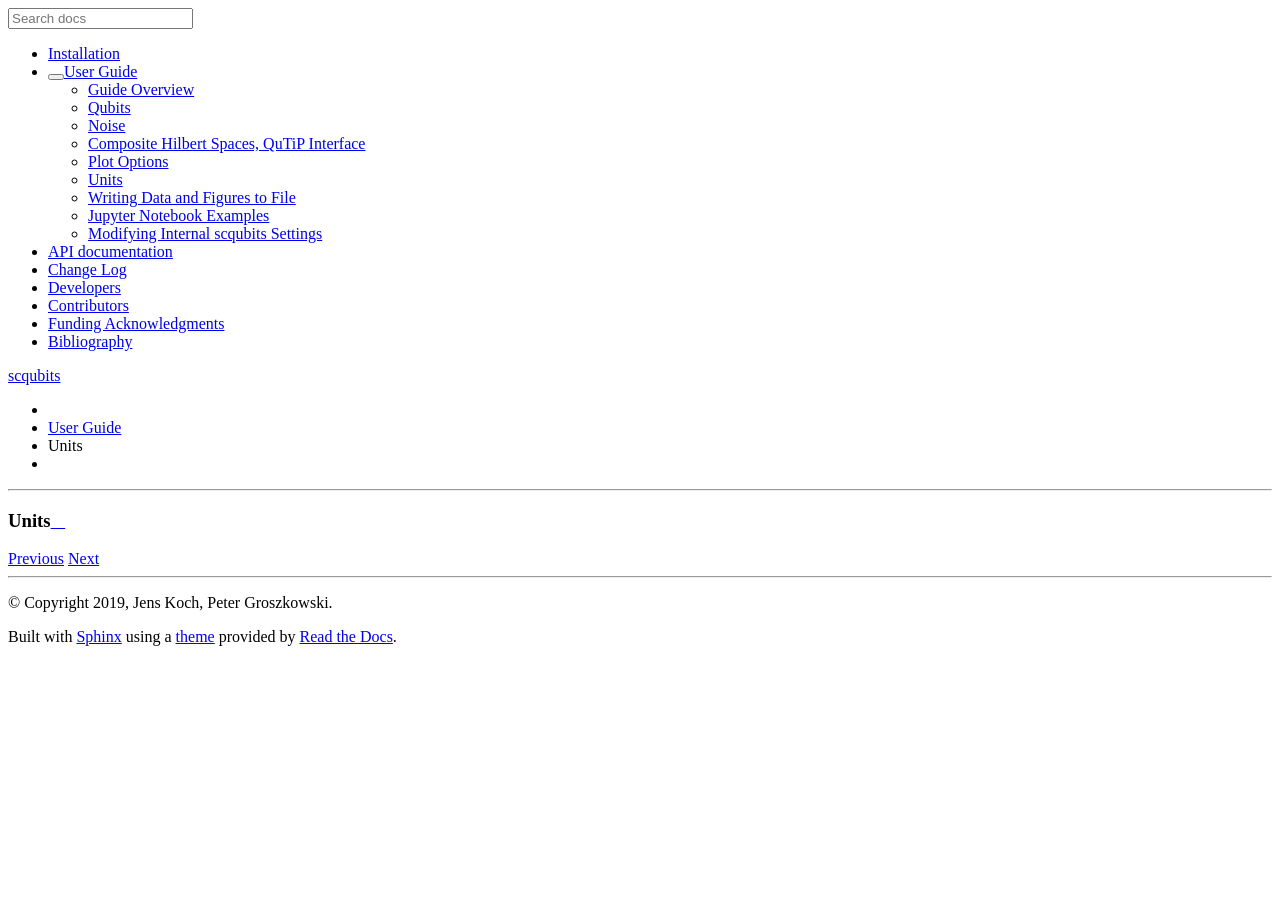
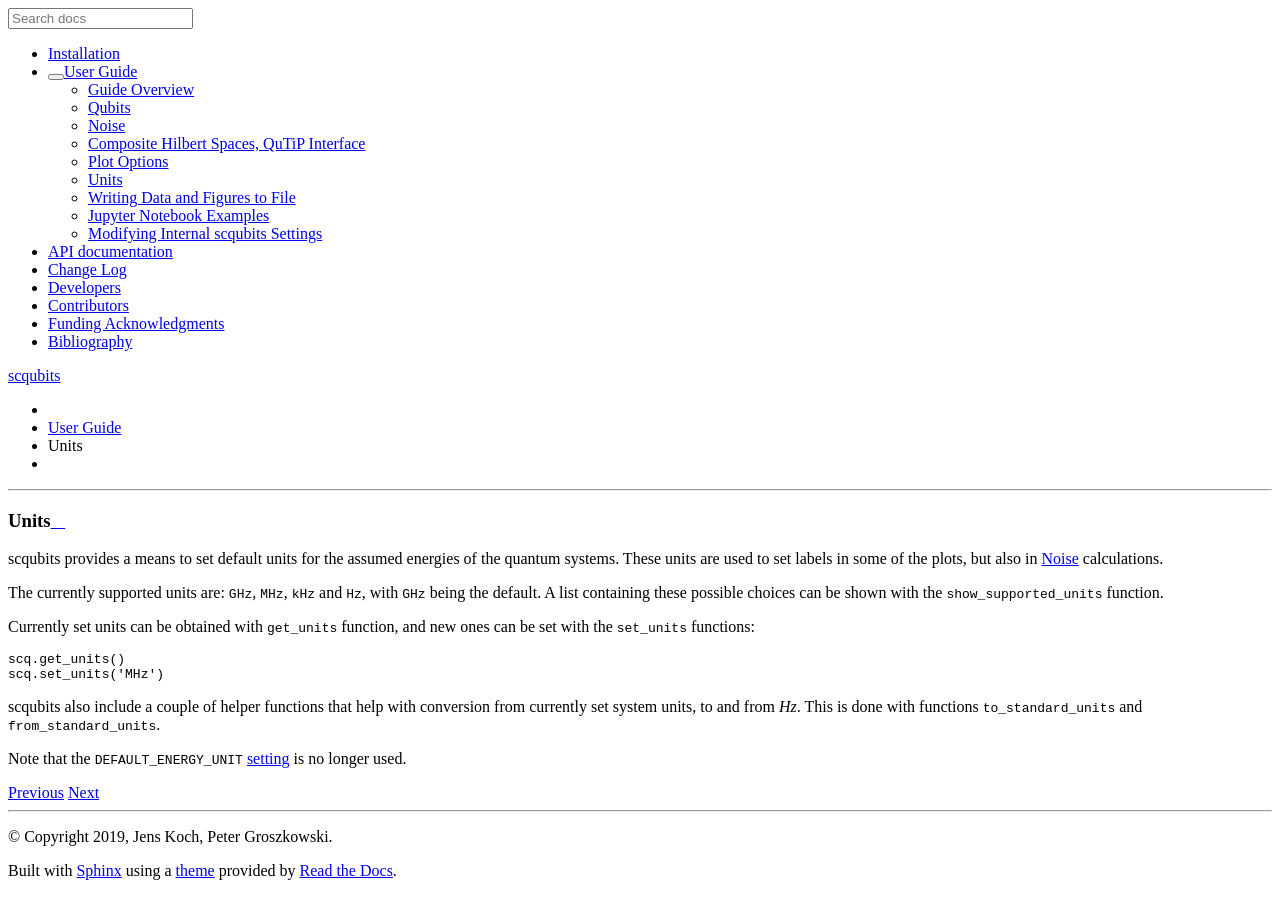
Before and after one commit to scqubits/scqubits, a Sphinx documentation site: the page built from docs/source/guide/guide-units.rst, in a window 1280 px wide. Built offline with Sphinx 7.4.7 and the Read the Docs theme 2.0.0, drawn with Linux system fonts in a browser that asks for light colours; pages that are not in the unit, such as notebooks, are missing from menus.

Commit message:
added docs for the new units system. Other docs fixes

```diff
--- a/docs/source/guide/guide-noise.rst
+++ b/docs/source/guide/guide-noise.rst
@@ -26,7 +26,7 @@ The last call to the method ``tphi_1_over_f_flux()`` returns an estimate of the
 
 By default, all the noise methods return a decay time (:math:`t_1` in the case of a depolarizing channel or :math:`t_\phi` in a case of a dephasing channel), however, by supplying an option ``get_rate=True``, one can obtain the corresponding rate instead.
 
-The units of of the returned decay (or dephasing) times reflect the global units settings. For example, if the global units are set to ``GHz``, then the resulting decay and dephasing times will be given in ``ns``. See the `Units` section of this guide for more information on how global units can be set.
+The units of of the returned decay (or dephasing) times reflect the global units settings. For example, if the global units are set to ``GHz``, then the resulting decay and dephasing times will be given in ``ns``. See the :ref:`guide_units` section of this guide for more information on how global units can be set.
 
 By default all the noise functions assume that the qubit Hilbert space consist of the lowest two energy levels. The user, however, can provide different energy levels as arguments in order to redefine the relevant subspace.
 
--- a/docs/source/guide/guide-settings.rst
+++ b/docs/source/guide/guide-settings.rst
@@ -38,6 +36,8 @@ scqubits has a few internal parameters that can be changed by the user:
 +-------------------------+------------------------------+-------------------------------------------------------------------+
 
 
+Note that the ``DEFAULT_ENERGY_UNIT`` setting from is no longer used - see :ref:`guide_units` for information on how to set energy units.
+
 
 .. _settings-usage:
 
--- a/docs/source/guide/guide-units.rst
+++ b/docs/source/guide/guide-units.rst
@@ -6,3 +6,18 @@
 ***************
 Units
 ***************
+
+scqubits provides a means to set default units for the assumed energies of the quantum systems. These units are used to set labels in some of the plots, but also in :ref:`guide_noise` calculations.
+
+The currently supported units are: ``GHz``, ``MHz``, ``kHz`` and ``Hz``, with ``GHz`` being the default.
+A list containing these possible choices can be shown with the ``show_supported_units`` function.
+
+Currently set units can be obtained with ``get_units`` function, and new ones can be set with the ``set_units`` functions::
+
+    scq.get_units()
+    scq.set_units('MHz')
+
+scqubits also include a couple of helper functions that help with conversion from currently set system units, to and from `Hz`. This is done with functions ``to_standard_units`` and ``from_standard_units``.
+
+
+Note that the ``DEFAULT_ENERGY_UNIT`` :ref:`setting <guide-settings>` is no longer used.
--- a/docs/source/guide/qubits/tunable_transmon.rst
+++ b/docs/source/guide/qubits/tunable_transmon.rst
@@ -73,7 +73,7 @@ The following operators are implemented for use in matrix element calculations.
     scqubits.TunableTransmon.exp_i_phi_operator
     scqubits.TunableTransmon.cos_phi_operator
     scqubits.TunableTransmon.sin_phi_operator
-Tunable
+
 
 
 Computation and visualization of matrix elements
```
Also changed, not shown: other parts of docs/source/guide/guide-settings.rst (+0 -2 lines), docs/source/guide/noise/dephasing.rst (+4 -5 lines).
